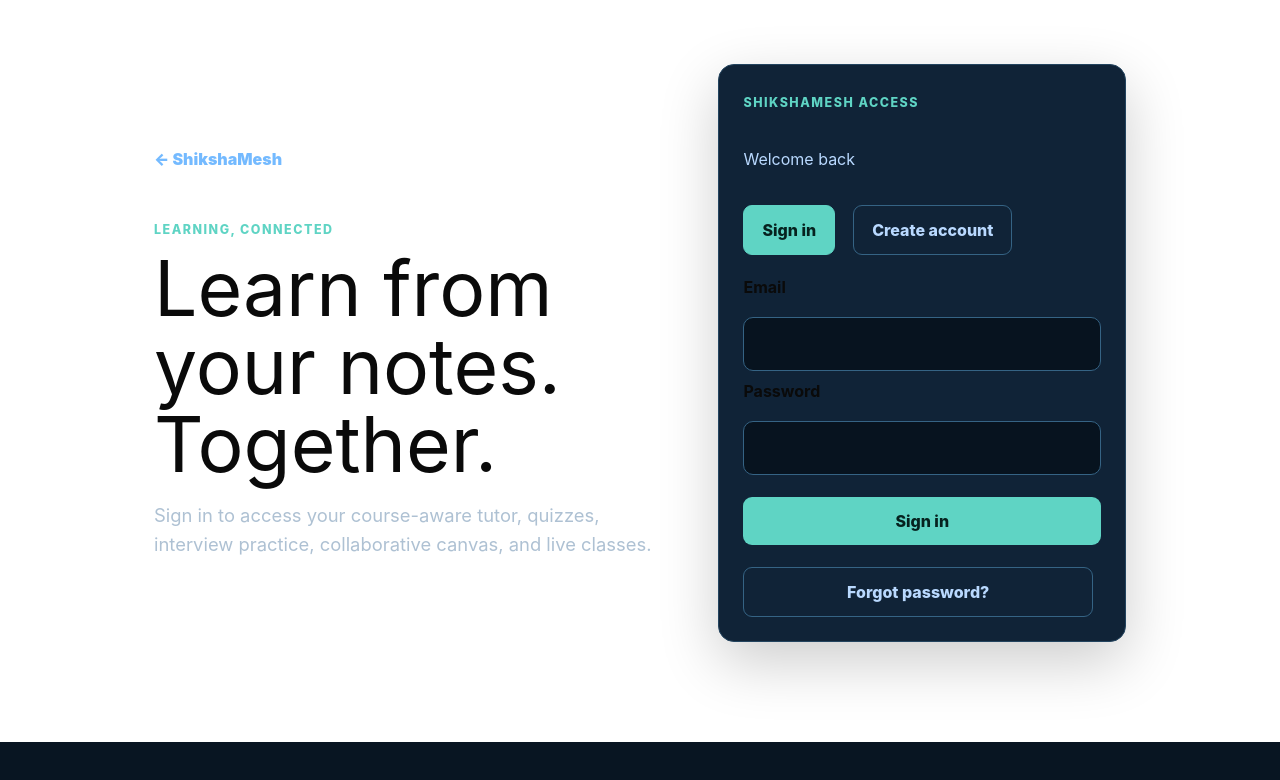
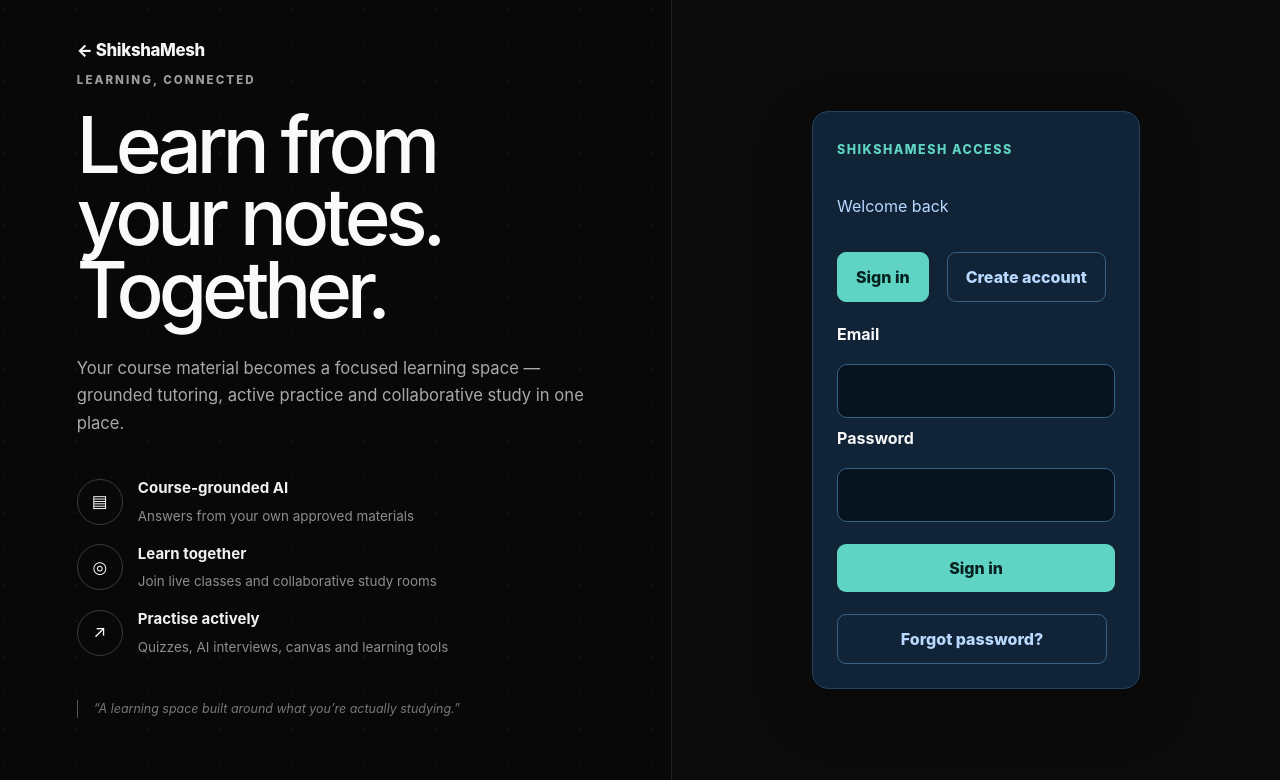
Before and after one commit to shreesriv12/WeMakeDevs, a Next.js app in the folder firstcommit/: page /auth in a window 1280 px wide. Shown: the top 780 px of the page. Built offline with nearby package versions, Linux system fonts and the light colour scheme.

Commit message:
feat: redesign auth page in landing monochrome style

```diff
--- a/firstcommit/app/auth/page.tsx
+++ b/firstcommit/app/auth/page.tsx
@@ -2,16 +2,64 @@
 
 import Link from "next/link";
 import { SignInPanel, useAuthSession } from "@/components/auth-session";
+import styles from "./auth-page.module.css";
 
 export default function AuthPage() {
   const { idToken, loading, role } = useAuthSession();
 
-  if (loading) return <main><p>Checking sign-in session…</p></main>;
+  if (loading) {
+    return <main className={styles.page}><div className={styles.signedIn}><p>Checking sign-in session…</p></div></main>;
+  }
 
   if (idToken) {
     const dashboard = role === "teacher" || role === "admin" ? "/teacher" : "/";
-    return <main className="auth-page"><section className="auth-intro"><span className="eyebrow">YOU’RE ALREADY SIGNED IN</span><h1>Welcome back.</h1><p>Your ShikshaMesh learning workspace is ready.</p><Link className="primary-link" href={dashboard}>Open dashboard</Link></section></main>;
+    return (
+      <main className={styles.page}>
+        <section className={styles.signedIn}>
+          <div>
+            <span className={styles.kicker}>YOU’RE ALREADY SIGNED IN</span>
+            <h1>Welcome back.</h1>
+            <p>Your ShikshaMesh learning workspace is ready.</p>
+            <Link className="primary-link" href={dashboard}>Open dashboard</Link>
+          </div>
+        </section>
+      </main>
+    );
   }
 
-  return <main className="auth-page"><section className="auth-intro"><Link className="brand-return" href="/">← ShikshaMesh</Link><span className="eyebrow">LEARNING, CONNECTED</span><h1>Learn from your notes. Together.</h1><p>Sign in to access your course-aware tutor, quizzes, interview practice, collaborative canvas, and live classes.</p></section><SignInPanel /></main>;
+  return (
+    <main className={styles.page}>
+      <section className={styles.intro}>
+        <Link className={styles.brand} href="/">← ShikshaMesh</Link>
+
+        <span className={styles.kicker}>LEARNING, CONNECTED</span>
+        <h1 className={styles.title}>Learn from<br />your notes.<br />Together.</h1>
+        <p className={styles.copy}>
+          Your course material becomes a focused learning space — grounded tutoring,
+          active practice and collaborative study in one place.
+        </p>
+
+        <div className={styles.features} aria-label="ShikshaMesh highlights">
+          <div className={styles.feature}>
+            <div className={styles.icon} aria-hidden="true">▤</div>
+            <div><strong>Course-grounded AI</strong><span>Answers from your own approved materials</span></div>
+          </div>
+          <div className={styles.feature}>
+            <div className={styles.icon} aria-hidden="true">◎</div>
+            <div><strong>Learn together</strong><span>Join live classes and collaborative study rooms</span></div>
+          </div>
+          <div className={styles.feature}>
+            <div className={styles.icon} aria-hidden="true">↗</div>
+            <div><strong>Practise actively</strong><span>Quizzes, AI interviews, canvas and learning tools</span></div>
+          </div>
+        </div>
+
+        <div className={styles.quote}>“A learning space built around what you’re actually studying.”</div>
+      </section>
+
+      <section className={styles.panelArea} aria-label="Account access">
+        <SignInPanel />
+      </section>
+    </main>
+  );
 }
```
